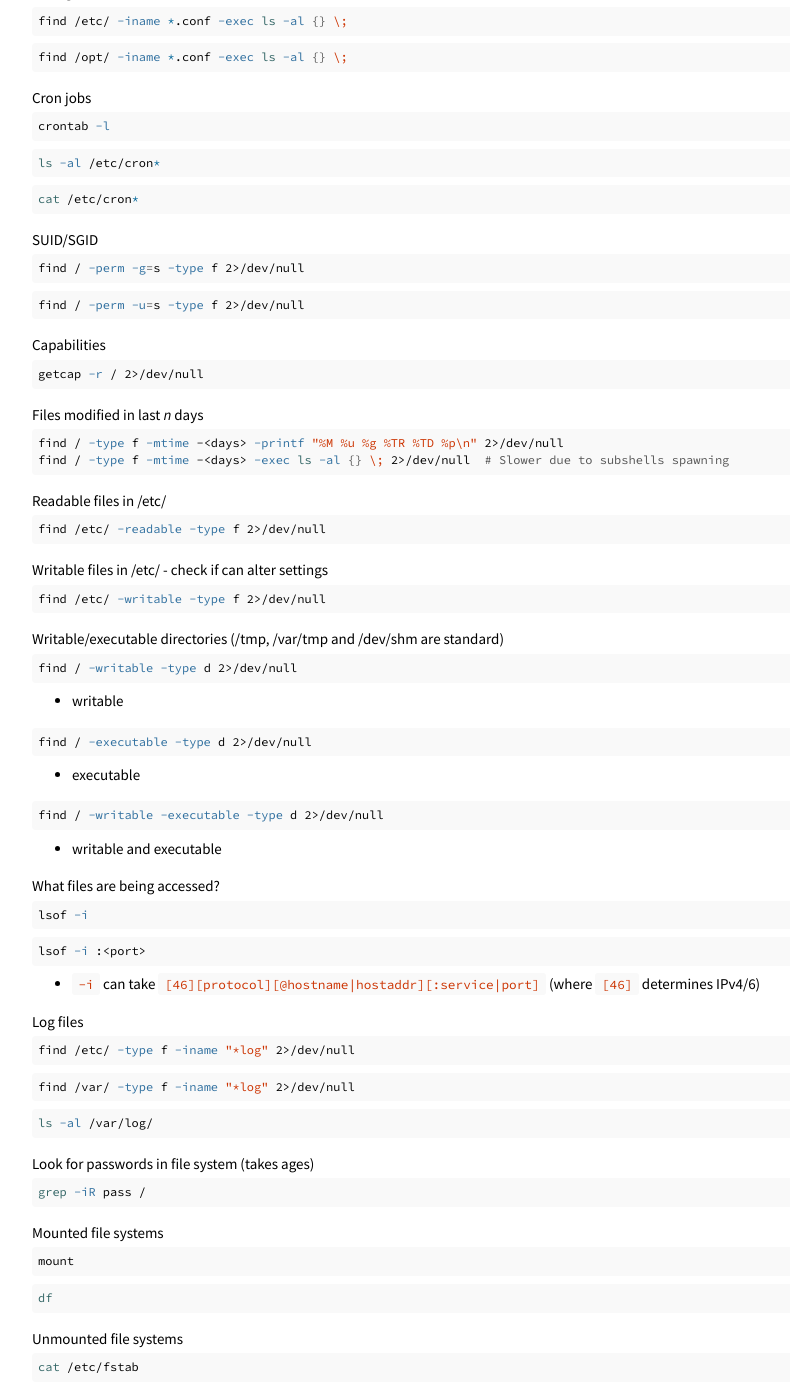
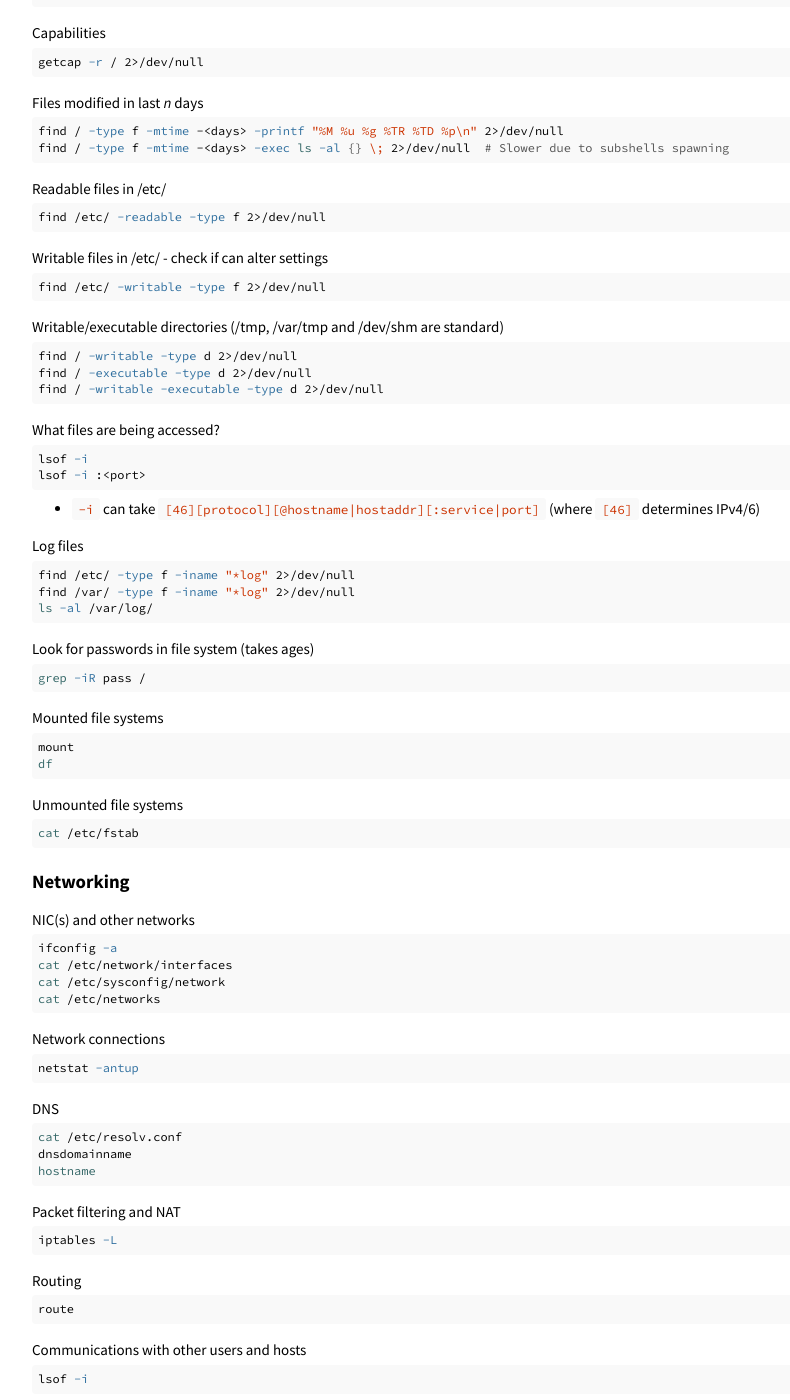
Before and after one commit to agrzeslak/cheatsheet, a Jekyll site: the page built from _topics/linux-privesc.md, in a window 1280 px wide and 1400 px high, scrolled down 2987 px. Shown: the whole window, without its empty margins (218-1008 px from the left). Built offline with Jekyll 4.4.1, drawn with Linux system fonts in a browser that asks for light colours; some of the changed text lies outside the part shown.

Commit message:
Restructured linux privesc to be more compact

````diff
--- a/_topics/linux-privesc.md
+++ b/_topics/linux-privesc.md
@@ -79,9 +79,6 @@ python linuxprivchecker.py
 Distribution details
 ```shell
 cat /proc/version
-```
-
-```shell
 cat /etc/issue
 ```
 
@@ -137,26 +134,14 @@ cat ~/.*_history
 SSH keys
 ```shell
 ls -alR ~/.ssh/
-```
-
-```shell
 cat ~/.ssh/*
-```
-
-```shell
 ls -alR /etc/ssh/
-```
-
-```shell
 cat /etc/ssh/*
 ```
 
 Who else is logged in?
 ```shell
 w
-```
-
-```shell
 who
 ```
 
@@ -169,34 +154,16 @@ last
 Running services
 ```shell
 ps -ef  # standard syntax
-```
-
-```shell
 ps aux  # BSD syntax
 ```
 
 Installed applications
 ```shell
 ls -al /usr/bin
-```
-
-```shell
 ls -al /sbin
-```
-
-```shell
-dpkg -l
-```
-
-```shell
-rpm -qa
-```
-
-```shell
+dpkg -l  # Debian and derivatives
+rpm -qa  # Red Hat, Fedora, CentOS, etc.
 ls -al /var/cache/apt/archives
-```
-
-```shell
 ls -al /var/cache/yum
 ```
 
@@ -204,40 +171,25 @@ ls -al /var/cache/yum
 Check home directories
 ```shell
 ls -alR /root/
-```
-
-```shell
 ls -alR /home/
 ```
 
 Configs
 ```shell
 find /etc/ -iname *.conf -exec ls -al {} \;
-```
-
-```shell
 find /opt/ -iname *.conf -exec ls -al {} \;
 ```
 
 Cron jobs
 ```shell
 crontab -l
-```
-
-```shell
 ls -al /etc/cron*
-```
-
-```shell
 cat /etc/cron*
 ```
 
 SUID/SGID
 ```shell
 find / -perm -g=s -type f 2>/dev/null
-```
-
-```shell
 find / -perm -u=s -type f 2>/dev/null
 ```
 
@@ -265,25 +217,13 @@ find /etc/ -writable -type f 2>/dev/null
 Writable/executable directories (/tmp, /var/tmp and /dev/shm are standard)
 ```shell
 find / -writable -type d 2>/dev/null
-```
-- writable
-
-```shell
 find / -executable -type d 2>/dev/null
-```
-- executable
-
-```shell
 find / -writable -executable -type d 2>/dev/null
 ```
-- writable and executable
 
 What files are being accessed?
 ```shell
 lsof -i
-```
-
-```shell
 lsof -i :<port>
 ```
 - `-i` can take `[46][protocol][@hostname|hostaddr][:service|port]` (where `[46]` determines IPv4/6)
@@ -291,13 +231,7 @@ lsof -i :<port>
 Log files
 ```shell
 find /etc/ -type f -iname "*log" 2>/dev/null
-```
-
-```shell
 find /var/ -type f -iname "*log" 2>/dev/null
-```
-
-```shell
 ls -al /var/log/
 ```
 
@@ -309,9 +243,6 @@ grep -iR pass /
 Mounted file systems
 ```shell
 mount
-```
-
-```shell
 df
 ```
 
@@ -324,17 +255,8 @@ cat /etc/fstab
 NIC(s) and other networks
 ```shell
 ifconfig -a
-```
-
-```shell
 cat /etc/network/interfaces
-```
-
-```shell
 cat /etc/sysconfig/network
-```
-
-```shell
 cat /etc/networks
 ```
 
@@ -346,13 +268,7 @@ netstat -antup
 DNS
 ```shell
 cat /etc/resolv.conf
-```
-
-```shell
 dnsdomainname
-```
-
-```shell
 hostname
 ```
 
@@ -374,9 +290,6 @@ lsof -i
 Packet sniffing
 ```shell
 tcpdump -i <interface>
-```
-
-```shell
 tcpdump tcp dst <ip> <port>
 ```
 
````
